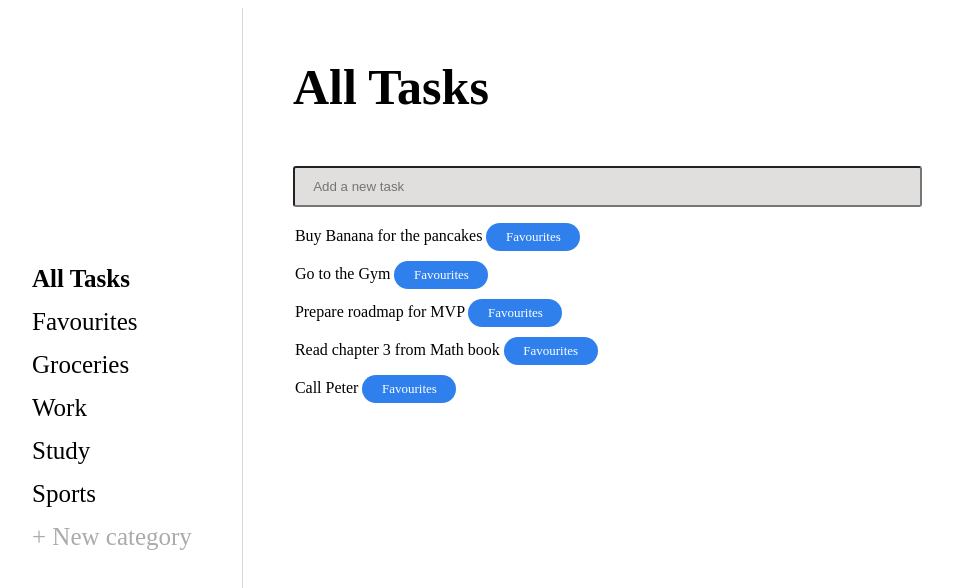
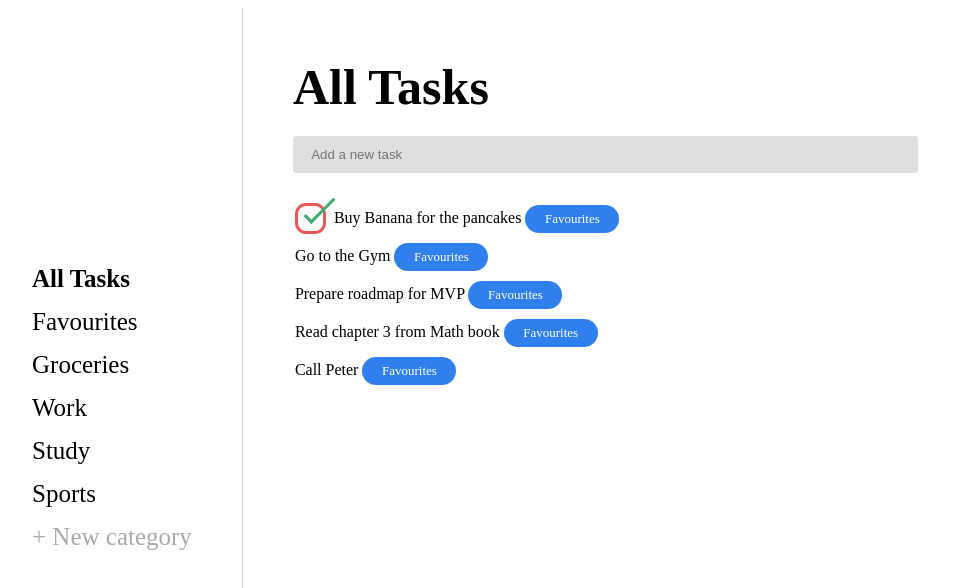
Before and after one commit to Arouna31/todo-ng-17, an Angular app: page /todo in a window 1280 px wide. Shown: the top 588 px of the page, without its empty margins (66-1019 px from the left). Built offline with nearby package versions, Linux system fonts and the light colour scheme.

Commit message:
create checkbox component

```diff
--- a/src/app/pages/protected/todo/add-todo-form/add-todo-form.component.css
+++ b/src/app/pages/protected/todo/add-todo-form/add-todo-form.component.css
@@ -6,4 +6,5 @@ input {
 
   border-radius: 3px;
   background: #e1dede;
+  border: none;
 }
--- a/src/app/pages/protected/todo/todo.component.css
+++ b/src/app/pages/protected/todo/todo.component.css
@@ -1,6 +1,7 @@
 .title {
   font-size: 50px;
   font-weight: 700;
+  margin-bottom: 20px;
 }
 
 .container {
@@ -31,3 +32,7 @@ ul {
 ul li {
   margin-bottom: 10px;
 }
+
+.todo-list {
+  margin-top: 30px;
+}
--- a/src/app/pages/protected/todo/todo.component.html
+++ b/src/app/pages/protected/todo/todo.component.html
@@ -3,10 +3,10 @@
   <section class="left-side">
     <h1 class="title">All Tasks</h1>
     <app-add-todo-form />
-    <section>
+    <section class="todo-list">
       <ul>
         <li>
-          Buy Banana for the pancakes
+          <app-checkbox /> Buy Banana for the pancakes
           <span class="sticker">Favourites</span>
         </li>
         <li>Go to the Gym <span class="sticker">Favourites</span></li>
--- /dev/null
+++ b/src/app/shared/components/checkbox/checkbox.component.css
@@ -0,0 +1,70 @@
+/* The container */
+.container {
+  display: inline-block;
+  position: relative;
+  padding-left: 35px;
+  margin-bottom: 20px;
+  cursor: pointer;
+  font-size: 22px;
+  -webkit-user-select: none;
+  -moz-user-select: none;
+  -ms-user-select: none;
+  user-select: none;
+}
+
+/* Hide the browser's default checkbox */
+.container input {
+  position: absolute;
+  opacity: 0;
+  cursor: pointer;
+  height: 0;
+  width: 0;
+}
+
+/* Create a custom checkbox */
+.checkmark {
+  position: absolute;
+  top: 0;
+  left: 0;
+  height: 25px;
+  width: 25px;
+  background-color: white;
+  border: 3px solid #eb5757;
+  border-radius: 11px;
+}
+
+/* On mouse-over, add a grey background color */
+.container:hover input ~ .checkmark {
+  background-color: #ccc;
+  /* border: 1px solid red; */
+}
+
+/* When the checkbox is checked, add a blue background */
+.container input:checked ~ .checkmark {
+  background-color: white;
+  /* border: 1px solid red; */
+}
+/* Create the checkmark/indicator (hidden when not checked) */
+.checkmark:after {
+  content: "";
+  position: absolute;
+  display: none;
+}
+
+/* Show the checkmark when checked */
+.container input:checked ~ .checkmark:after {
+  display: block;
+}
+
+/* Style the checkmark/indicator */
+.container .checkmark:after {
+  left: 16px;
+  top: -15px;
+  width: 8px;
+  height: 31px;
+  border: solid #39ae68;
+  border-width: 0 3.5px 3.5px 0;
+  -webkit-transform: rotate(45deg);
+  -ms-transform: rotate(45deg);
+  transform: rotate(45deg);
+}
--- /dev/null
+++ b/src/app/shared/components/checkbox/checkbox.component.html
@@ -0,0 +1,4 @@
+<label class="container">
+  <input type="checkbox" checked="checked" />
+  <span class="checkmark"></span>
+</label>
```
Also changed, not shown: src/app/pages/protected/todo/todo.component.ts (+7 -1 lines), src/app/shared/components/checkbox/checkbox.component.ts (added, +12 -0 lines), 1 other file (tests, documents, lock files or other folders).
